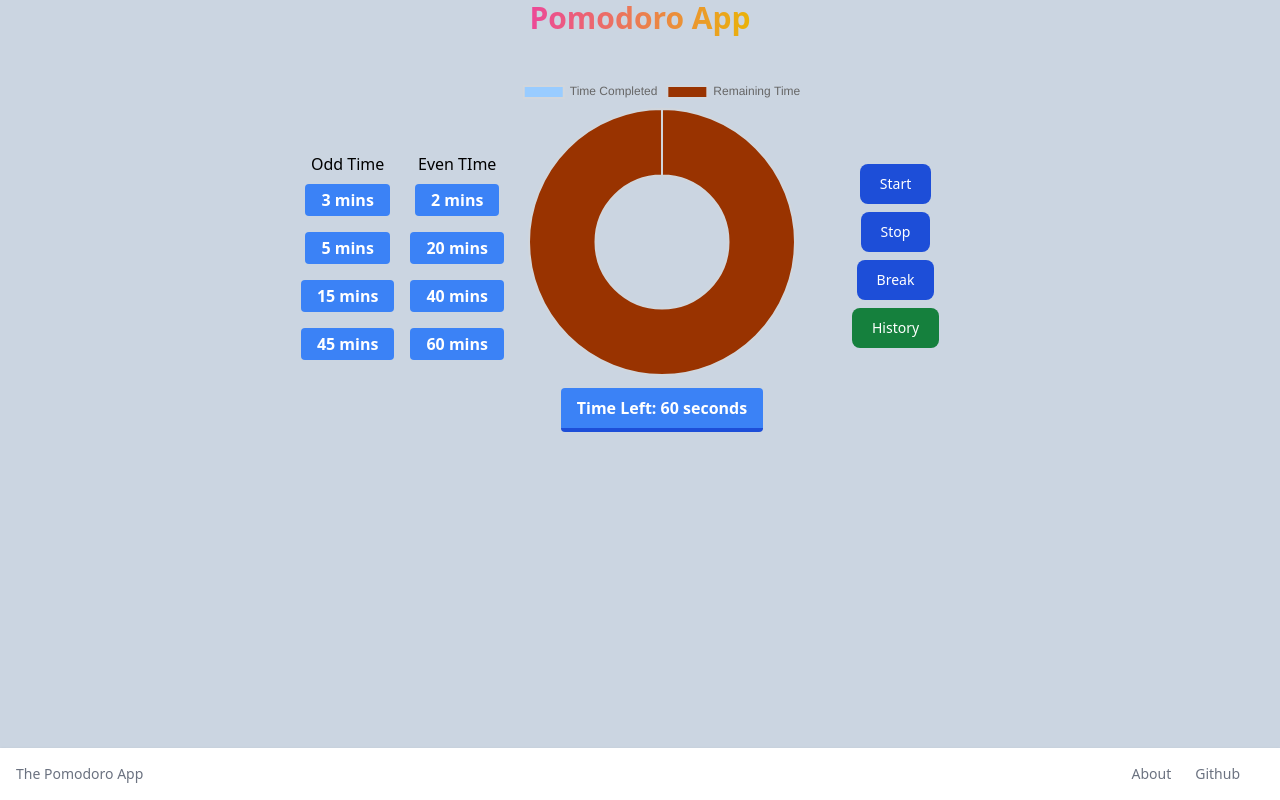
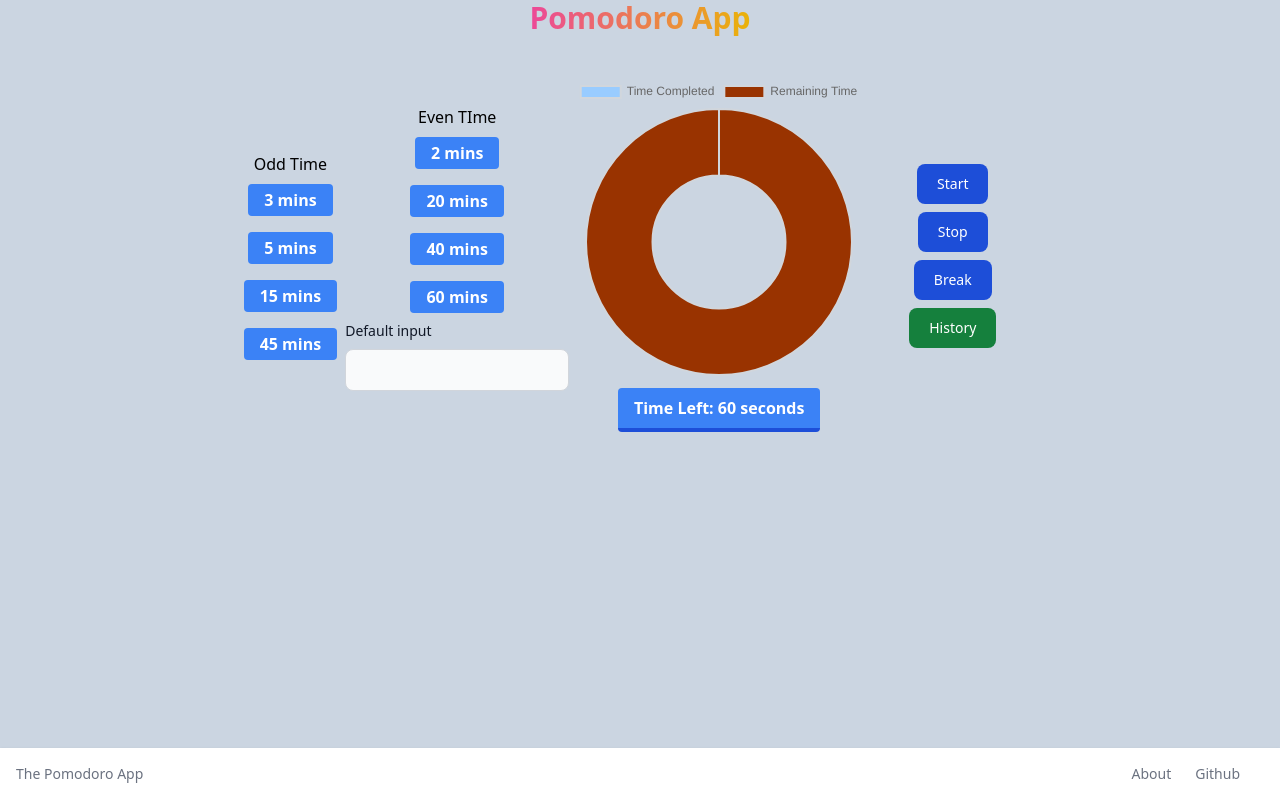
Before and after one commit to siddh34/pomodoro-app, a React (Vite) app: page / in a window 1280 px wide. Built offline with nearby package versions, Linux system fonts and the light colour scheme.

Commit message:
modified:   src/pages/home_page.tsx

```diff
--- a/src/pages/home_page.tsx
+++ b/src/pages/home_page.tsx
@@ -141,6 +141,14 @@
                             <TimerToggler time={20} setTimer={setRemainingTimer} />
                             <TimerToggler time={40} setTimer={setRemainingTimer} />
                             <TimerToggler time={60} setTimer={setRemainingTimer} />
+                            <div className="mb-6">
+      <label htmlFor="default-input" className="block mb-2 text-sm font-medium text-gray-900 dark:text-white">Default input</label>
+      <input
+        type="text"
+        id="default-input"
+        className="bg-gray-50 border border-gray-300 text-gray-900 text-sm rounded-lg focus:ring-blue-500 focus:border-blue-500 block w-full p-2.5 dark:bg-gray-700 dark:border-gray-600 dark:placeholder-gray-400 dark:text-white dark:focus:ring-blue-500 dark:focus:border-blue-500"
+      />
+    </div>
                         </div>
 
 
```
